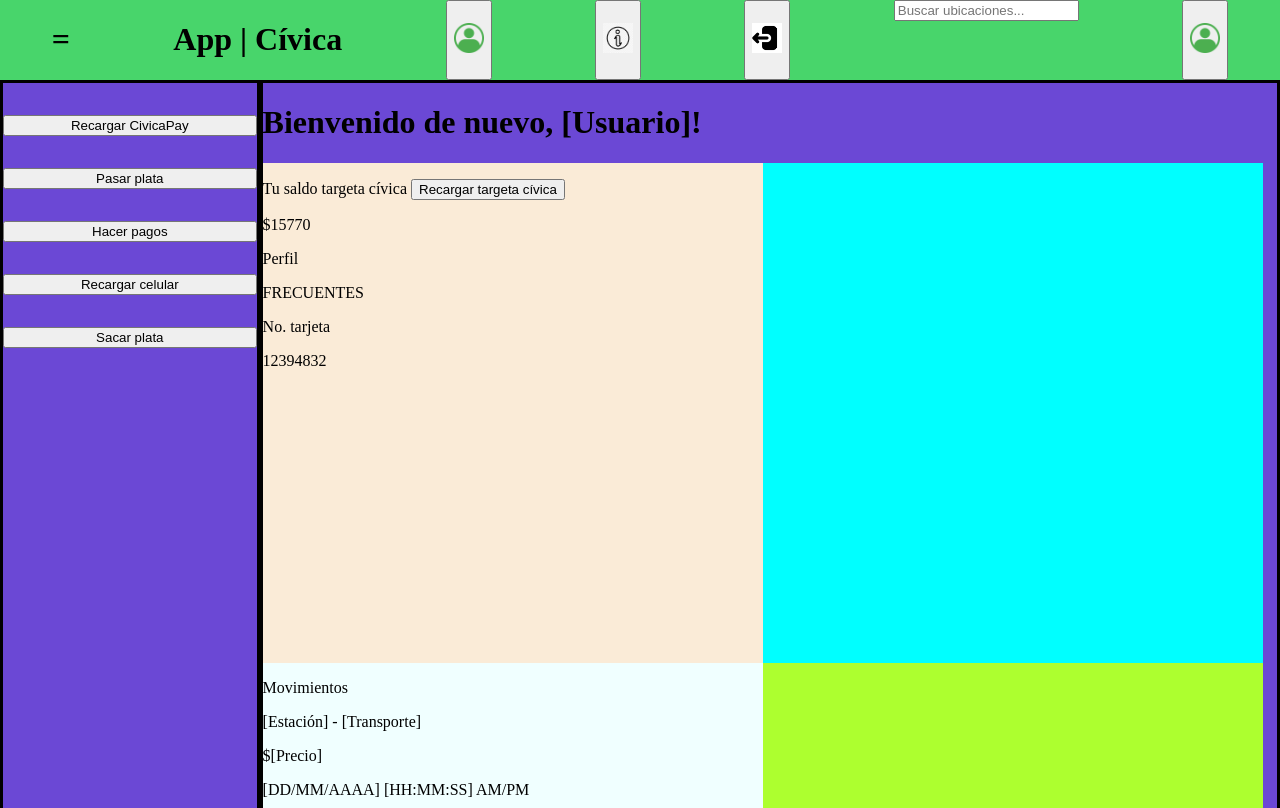
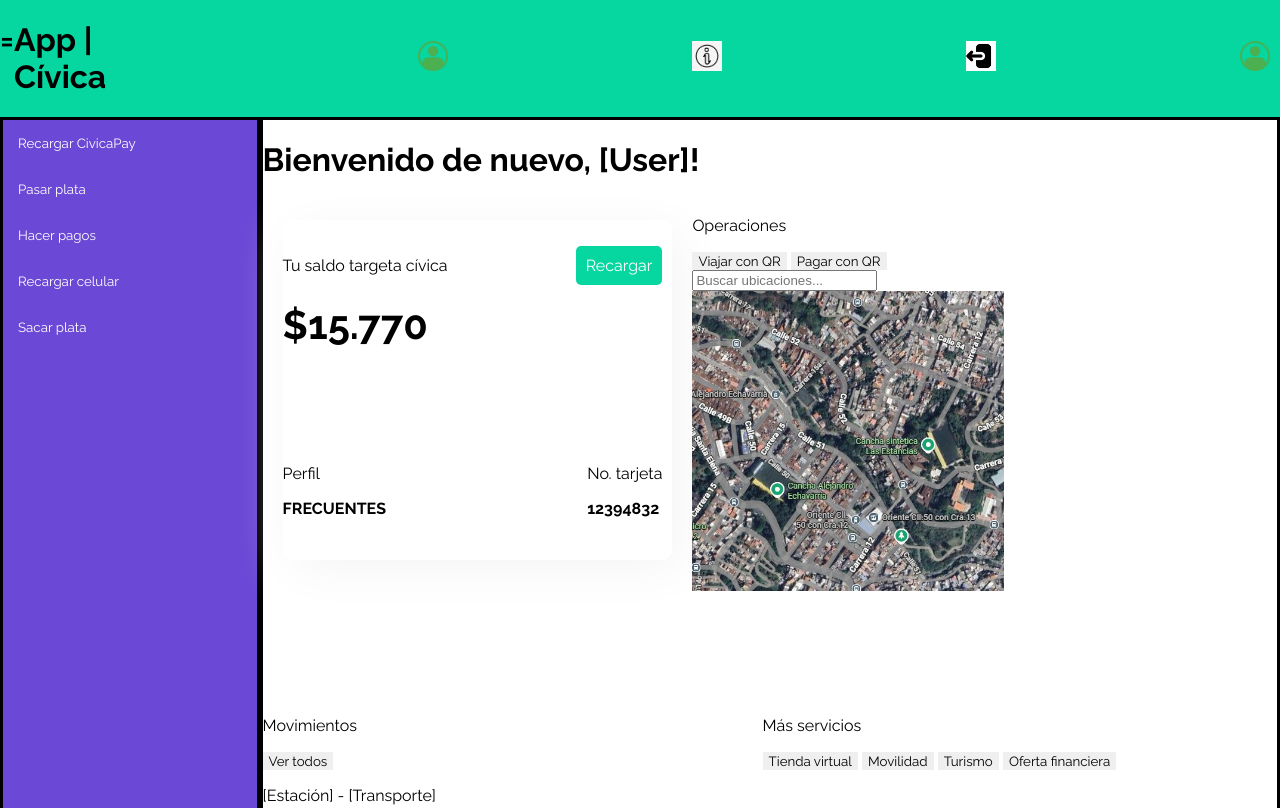
Before and after one commit to SRamirez967/WebDevProyects, a plain HTML site: page IntentoAppCivica/index.html in a window 1280 px wide. Shown: the top 808 px of the page. Drawn offline with Linux system fonts and the light colour scheme; a web font is replaced by a local one.

Commit message:
Estilizando el panel superior
Se estilizó el panel superior izquierdo. Se agregó una fuente nueva y se cambiaron los colores. Los botones se estilizaron con su respectivas acciones.

```diff
--- a/IntentoAppCivica/index.html
+++ b/IntentoAppCivica/index.html
@@ -5,6 +5,10 @@
     <meta name="viewport" content="width=device-width, initial-scale=1.0">
     <title>Intento App Civica</title>
     <link rel="stylesheet" href="style.css">
+
+    <link rel="preconnect" href="https://fonts.googleapis.com">
+    <link rel="preconnect" href="https://fonts.gstatic.com" crossorigin>
+    <link href="https://fonts.googleapis.com/css2?family=Bungee&family=Cascadia+Mono:ital,wght@0,200..700;1,200..700&family=Inter:ital,opsz,wght@0,14..32,100..900;1,14..32,100..900&family=Montserrat:ital,wght@0,100..900;1,100..900&family=Raleway:ital,wght@0,100..900;1,100..900&family=Red+Hat+Display:ital,wght@0,300..900;1,300..900&family=Roboto:ital,wght@0,100..900;1,100..900&display=swap" rel="stylesheet">
 </head>
 <body>
     <div id="menubar">
@@ -27,11 +31,6 @@
             <img src="/imgs/salir.png" title="Salir" alt="Logo salir" width="30">
         </button>
 
-        <!-- Agregamos un form que será la barra de búsqueda de ubicaciones -->
-        <form>
-            <input type="text" placeholder="Buscar ubicaciones...">
-        </form>
-
         <!-- Opciones de usuario -->
         <button>
             <img src="/imgs/logoUsuario.png" title="Usuario" alt="Logo usuario" width="30">
@@ -48,22 +47,38 @@
             <button class="bside">Sacar plata</button>
         </div>
         <div id="info">
-            <h1>Bienvenido de nuevo, [Usuario]!</h1>
+            <h1>Bienvenido de nuevo, [User]!</h1>
             <div id="top">
                 <div id="tleft">
                     <p>Tu saldo targeta cívica</h1>
-                    <button>Recargar targeta cívica</button>
-                    <p>$15770</p>
-                    <p>Perfil</p>
-                    <p>FRECUENTES</p>
-                    <p>No. tarjeta</p>
-                    <p>12394832</p>
+                    <button>Recargar</button>
+                    <p id="saldo">$15.770</p>
+                    <div id="adicional">
+                        <div id="perfil">
+                            <p>Perfil</p>
+                            <p class="data1">FRECUENTES</p>
+                        </div>
+                        <div id="tarjeta">
+                            <p>No. tarjeta</p>
+                            <p class="data1">12394832</p>
+                        </div>
+                    </div>
                 </div>
-                <div id="tright"></div>
+                <div id="tright">
+                    <p>Operaciones</p>
+                    <button>Viajar con QR</button>
+                    <button>Pagar con QR</button>
+                    <!-- Agregamos un form que será la barra de búsqueda de ubicaciones -->
+                    <form>
+                        <input type="text" placeholder="Buscar ubicaciones...">
+                    </form>
+                    <img src="/imgs/mapa.jpg" title="Elige tu ubicación" alt="Mapa metro" height="300px">
+                </div>
             </div>
             <div id="bottom">
                 <div id="bleft">
                     <p>Movimientos</p>
+                    <button>Ver todos</button>
                     <div class="movimientos">
                         <p>[Estación] - [Transporte]</p>
                         <p>$[Precio]</p>
@@ -89,7 +104,13 @@
                     </div>
 
                 </div>
-                <div id="bright"></div>
+                <div id="bright">
+                    <p>Más servicios</p>
+                    <button>Tienda virtual</button>
+                    <button>Movilidad</button>
+                    <button>Turismo</button>
+                    <button>Oferta financiera</button>
+                </div>
             </div>
         </div>
     </div>
--- a/IntentoAppCivica/style.css
+++ b/IntentoAppCivica/style.css
@@ -1,10 +1,26 @@
 body {
     margin: 0px;
+    font-family: "raleway", sans-serif;
+}
+button {
+    border: 0px;
+    font-family: "raleway", sans-serif;
 }
 #menubar {
-    background-color: #48D56B;
+    background-color: #06D6A0;
     display: flex;
     justify-content: space-around;
+}
+#menubar button {
+    background-color: #06D6A0;
+    color: #FFFFFF;
+    margin-left: 224px;
+    padding: 10px;
+    border-radius: 5px;
+    font-size: 16px;
+}
+#menubar button:hover {
+    background-color: #60FBD2;
 }
 #civicapay {
     background-color: #B2D548;
@@ -27,12 +43,19 @@ body {
     flex-direction: column;
 }
 .bside {
-    margin-top: 32px;
+    background-color: #6B48D5;
+    color: #FFFFFF;
+    text-align: left;
+    border: 0px;
+    padding: 15px;
+}
+.bside:hover {
+    background-color: #9a7afa;
 }
 #info {
     border: 3px solid;
     width: 80%;
-    background-color: #6B48D5;
+    background-color: #FFFFFF;
 }
 #top {
     display: flex;
@@ -41,22 +64,52 @@ body {
     display: flex;
 }
 #tleft {
-    background-color: antiquewhite;
-    width: 500px;
-    height: 500px;
+    box-shadow: 10px 10px 50px #f5f5f5;
+    border-radius: 10px;
+    margin: 20px;
+    height: 340px;
+}
+#tleft button {
+    background-color: #06D6A0;
+    color: #FFFFFF;
+    margin: 10px 10px 0px 124px;
+    padding: 10px;
+    border-radius: 5px;
+    font-size: 16px;
+}
+#tleft button:hover {
+    background-color: #60FBD2;
+}
+#tleft button:active {
+    background-color: #FFFFFF;
+    color: #000000;
+}
+.data1 {
+    font-weight: bold;
+}
+#saldo {
+    font-family: "raleway";
+    font-weight: bold;
+    font-size: 40px;
+    margin: 0px;
+}
+#adicional {
+    display: flex;
+    justify-content: space-between;
+    margin-top: 100px;
+}
+#tarjeta {
+    margin-right: 10px;
 }
 #tright {
-    background-color: aqua;
     width: 500px;
     height: 500px;
 }
 #bleft {
-    background-color: azure;
     width: 500px;
     height: 500px;
 }
 #bright {
-    background-color: greenyellow;
     width: 500px;
     height: 500px;
 }
```
Also changed, not shown: IntentoAppCivica/imgs/mapa.jpg (added).
